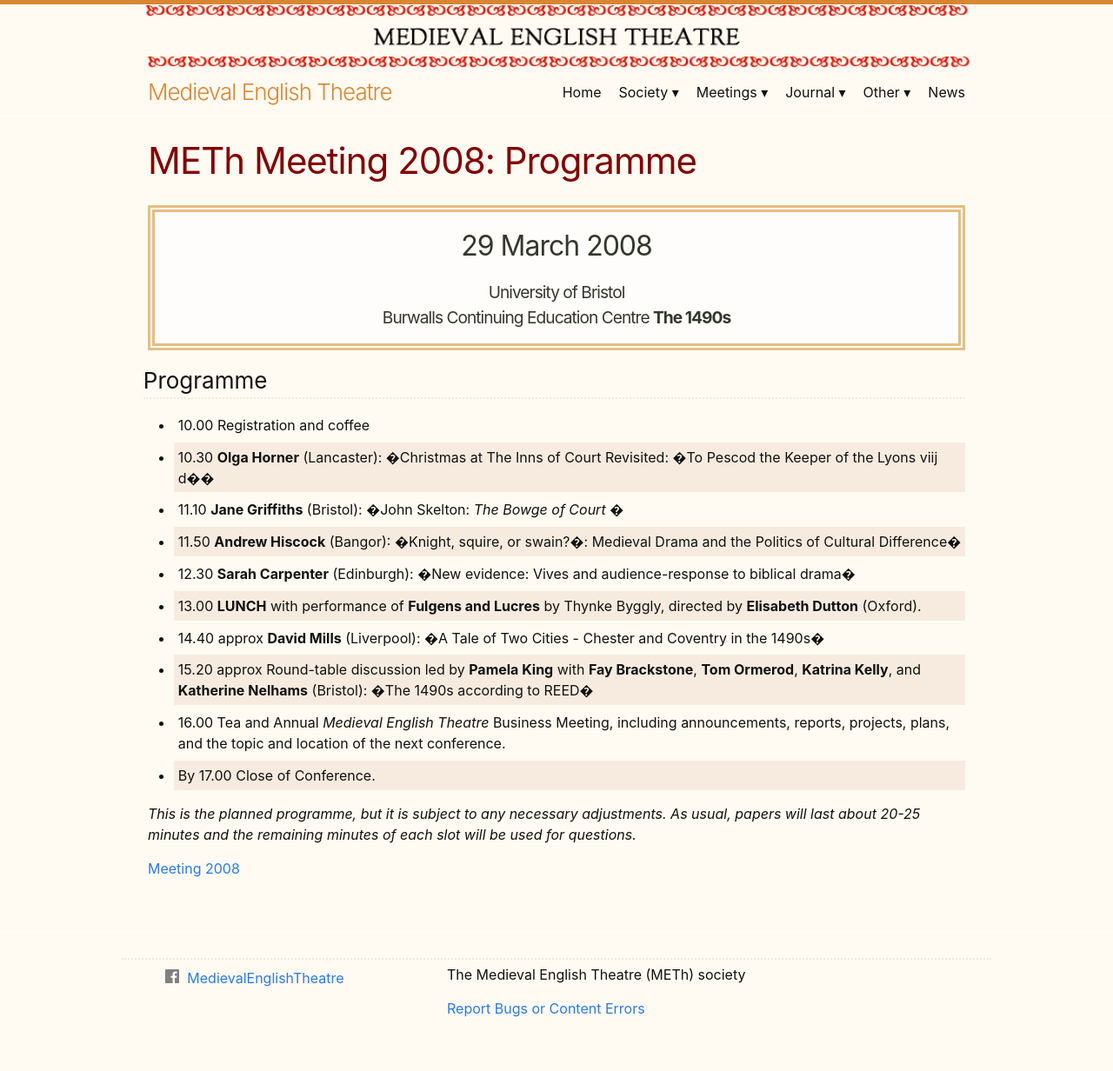
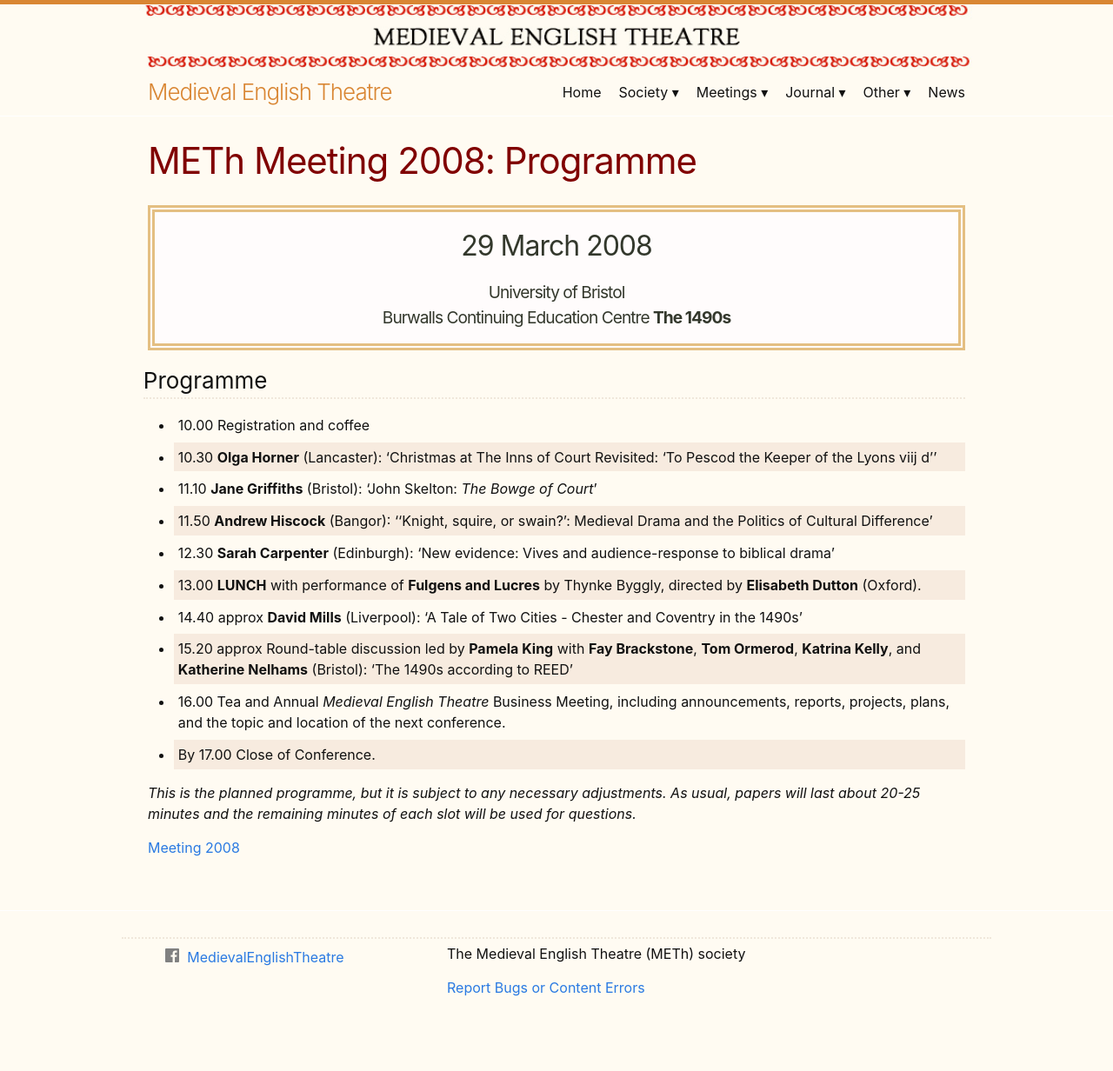
Before and after one commit to MedievalEnglishTheatre/MedievalEnglishTheatre.github.io, a Jekyll site: the page built from src/meetings/meet_2008/programme_2008.md, in a window 1280 px wide. Shown: the whole page at 87% size. Built offline with Jekyll 4.4.1, drawn with Linux system fonts in a browser that asks for light colours; after the commit the page ends 1208 px from its top, so only the background shows below that.

```diff
--- a/src/meetings/meet_2008/programme_2008.md
+++ b/src/meetings/meet_2008/programme_2008.md
@@ -15,13 +15,13 @@ permalink: /meetings/meet_2008/programme_2008.html
 ### <a xmlns="http://www.w3.org/1999/xhtml" name="programme" id="programme"/>Programme
 
 - 10.00 Registration and coffee
-- 10.30 **Olga Horner** (Lancaster): �Christmas at The Inns of Court Revisited: �To Pescod the Keeper of the Lyons  viij d��
-- 11.10  **Jane Griffiths** (Bristol): �John Skelton: *The Bowge of Court* �
-- 11.50  **Andrew Hiscock** (Bangor): �Knight, squire, or swain?�: Medieval Drama and the Politics of Cultural Difference�
-- 12.30  **Sarah Carpenter** (Edinburgh): �New evidence: Vives and audience-response to biblical drama�
+- 10.30 **Olga Horner** (Lancaster): 'Christmas at The Inns of Court Revisited: 'To Pescod the Keeper of the Lyons  viij d''
+- 11.10  **Jane Griffiths** (Bristol): 'John Skelton: *The Bowge of Court*'
+- 11.50  **Andrew Hiscock** (Bangor): ''Knight, squire, or swain?': Medieval Drama and the Politics of Cultural Difference'
+- 12.30  **Sarah Carpenter** (Edinburgh): 'New evidence: Vives and audience-response to biblical drama'
 - 13.00 **LUNCH** with performance of **Fulgens and Lucres** by Thynke Byggly, directed by **Elisabeth Dutton** (Oxford).
-- 14.40 approx **David Mills** (Liverpool): �A Tale of Two Cities - Chester and Coventry in the 1490s�
-- 15.20 approx Round-table discussion led by **Pamela King** with **Fay Brackstone**, **Tom Ormerod**, **Katrina Kelly**, and **Katherine Nelhams** (Bristol): �The 1490s according to REED�
+- 14.40 approx **David Mills** (Liverpool): 'A Tale of Two Cities - Chester and Coventry in the 1490s'
+- 15.20 approx Round-table discussion led by **Pamela King** with **Fay Brackstone**, **Tom Ormerod**, **Katrina Kelly**, and **Katherine Nelhams** (Bristol): 'The 1490s according to REED'
 - 16.00 Tea and Annual *Medieval English Theatre* Business Meeting, including announcements, reports, projects, plans, and the topic and location of the next conference.
 - By 17.00 Close of Conference.
 
```
